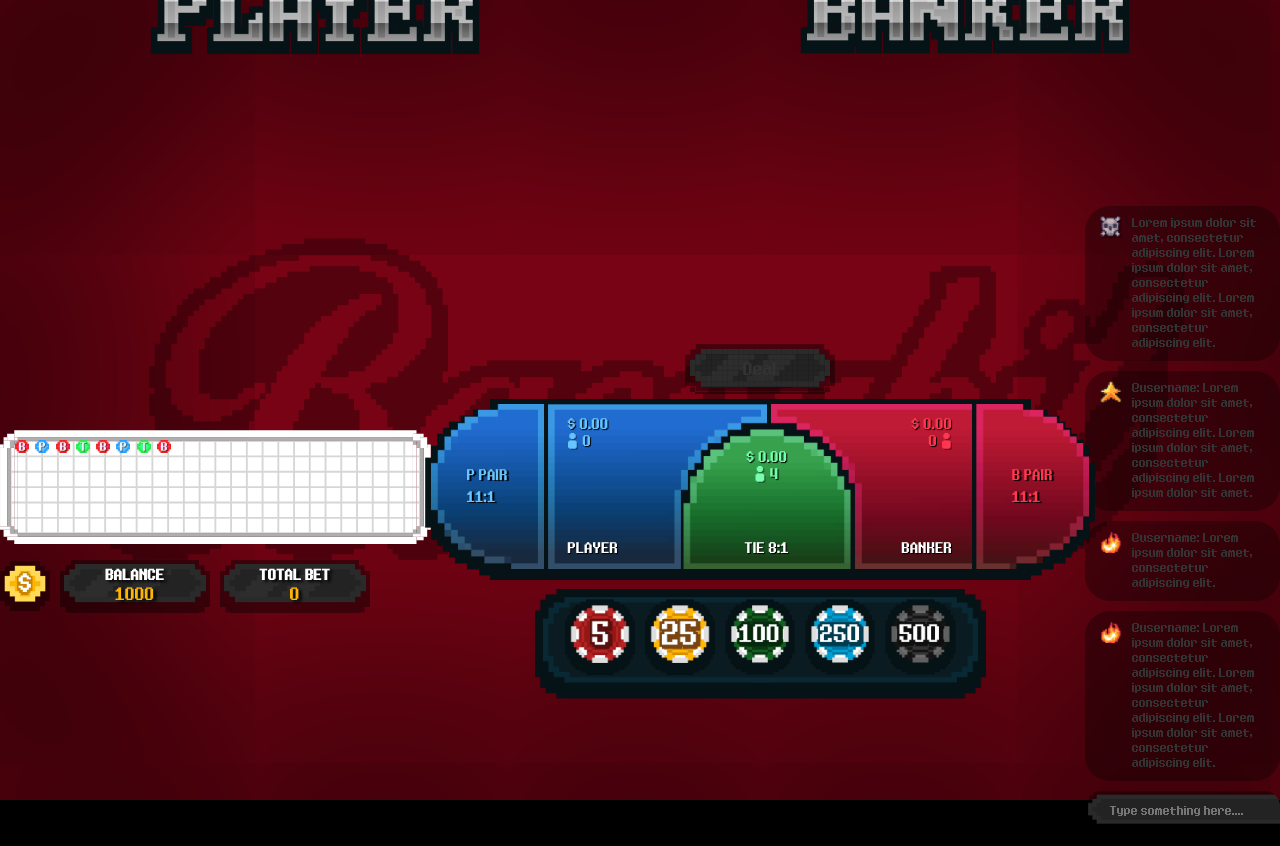
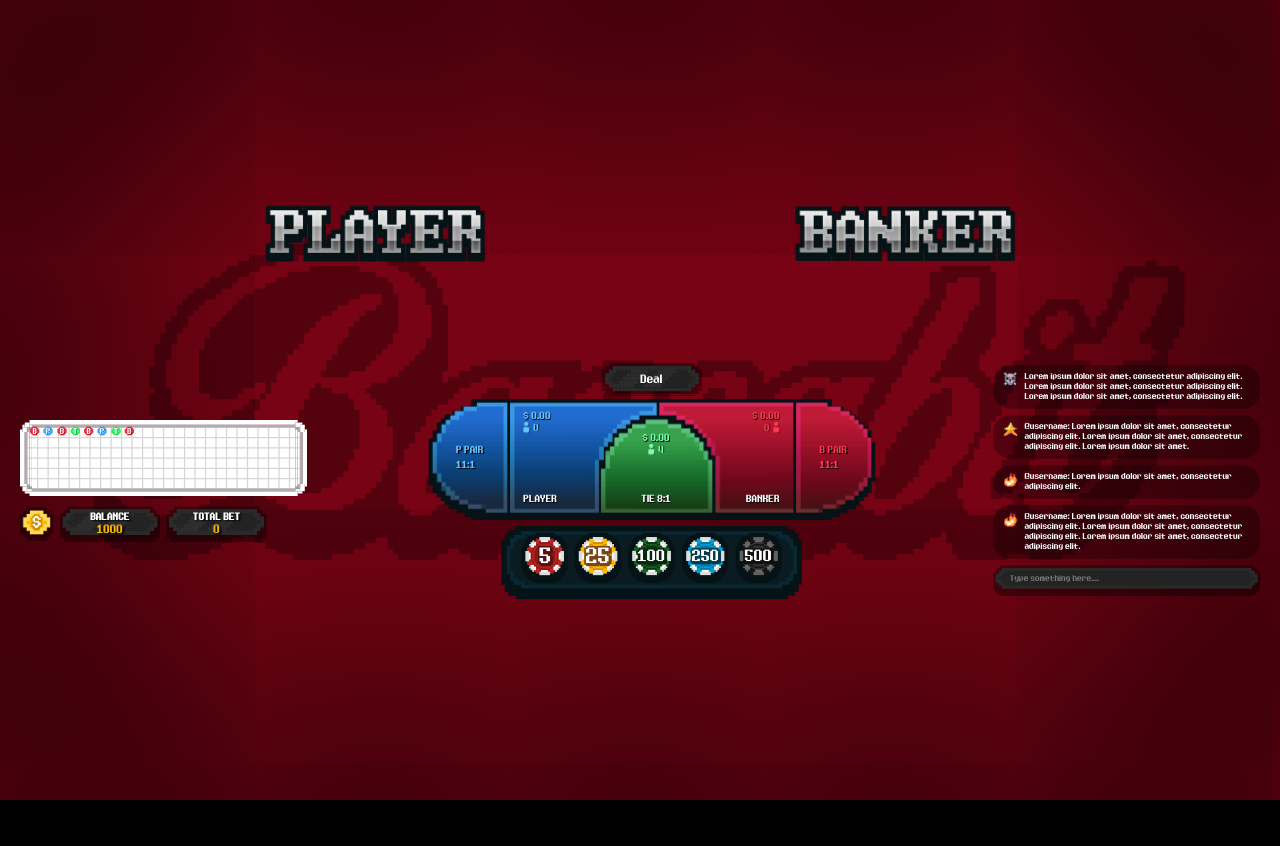
Before and after one commit to SWS-5007/Baccabit-UI_React, a React (Create React App) app: page / in a window 1280 px wide. After the commit the page ends 800 px from the top, so only its background shows below. Built offline with nearby package versions, Linux system fonts and the light colour scheme.

Commit message:
Upt: Updated some style

```diff
--- a/src/App.css
+++ b/src/App.css
@@ -14,6 +14,18 @@ body {
 @font-face {
   font-family: "Eight_Bit_Dragon";
   src: url(../public/assets/fonts/eight-bit-dragon.otf);
+}
+
+.app {
+  width: 100vw;
+  height: 100vh;
+  background-color: #770314 !important;
+  box-shadow: inset 0px 0px 400px 100px rgba(0, 0, 0, 0.65);
+  background: url(../src/assets/items/baccabit_1.png);
+  background-size: contain;
+  background-attachment: fixed;
+  background-position: center;
+  background-repeat: no-repeat;
 }
 
 .baccarat-view {
--- a/src/Components/NewBaccarat/Hooks/initialStates.jsx
+++ b/src/Components/NewBaccarat/Hooks/initialStates.jsx
@@ -76,6 +76,8 @@ export const initialBaccaratState = {
   bankerWinner: "",
   gameTied: "",
   scale: 1,
+  scaleX: 1,
+  scaleY: 1,
   translateX: 0,
   translateY: 0,
   player: [],
--- a/src/Components/NewBaccarat/index.jsx
+++ b/src/Components/NewBaccarat/index.jsx
@@ -26,28 +26,35 @@ export const NewBaccaratComponent = () => {
   const [baccaratState, setBaccaratState] = useState(initialBaccaratState);
   const GameRuleHook = useGameRuleHooks();
 
+  useEffect(() => {
     const handleWindowResize = () => {
       const { innerWidth, innerHeight } = window;
       // Set your desired scaling and translation values here
       const scale = Math.min(innerWidth / 1920, innerHeight / 1080);
+      const scaleX = innerWidth / 1920;
+      const scaleY = innerWidth / 1080;
       const translateX = (innerWidth - 1920 * scale) / 2;
       const translateY = (innerHeight - 1080 * scale) / 2;
+      console.log("Calculating the Scale", scaleX, scaleY);
 
       setBaccaratState((prev) => ({
         ...prev,
         scale: scale,
+        scaleX: scaleX,
+        scaleY: scaleY,
         translateX: translateX,
         translateY: translateY,
       }));
     };
 
-  // useEffect(() => {
-  //   window.addEventListener("resize", handleWindowResize);
+    handleWindowResize();
 
-  //   return () => {
-  //     window.removeEventListener("resize", handleWindowResize);
-  //   };
-  // }, []);
+    window.addEventListener("resize", handleWindowResize);
+
+    return () => {
+      window.removeEventListener("resize", handleWindowResize);
+    };
+  }, []);
 
   const handleSelectAmount = (type) => {
     const newType = getSelectAmount(type);
@@ -60,7 +67,6 @@ export const NewBaccaratComponent = () => {
 
   const getPlayerHands = (n) => {
     var playerhand = baccaratState.player;
-    console.log("2222222222", playerhand);
     var bankerhand = baccaratState.banker;
     var cardObj;
 
@@ -103,7 +109,6 @@ export const NewBaccaratComponent = () => {
   //=============Step 2=============
   const openAllCards = () => {
     const allOffset = cardOffsets;
-    console.log("11111111111", cardOffsets);
     var i = 0;
     for (var key in allOffset) {
       if (allOffset.hasOwnProperty(key)) {
@@ -278,13 +283,16 @@ export const NewBaccaratComponent = () => {
       <div
         id="newbaccarat"
         className="newbaccarat"
-        // style={{
-        //   position: "absolute",
-        //   top: "50%",
-        //   left: "50%",
-        //   transform: `${`scale(${scale}) translate(-50%, -50%)`}`,
-        // }}
+        style={{
+          // position: "absolute",
+          // top: "50%",
+          // left: "50%",
+          // transform: `${`scale(${baccaratState.scale}) translate(-50%, -50%)`}`,
+          transform: `${`scale(${baccaratState.scaleX})`}`,
+          // transform: `${`scale(${baccaratState.scaleX}, ${baccaratState.scaleY})`}`,
+        }}
       >
+        <div className="newbaccarat-view">
           <div id="chip-container"></div>
           <div className="newbaccarat-card-grid">
             <Player />
@@ -308,5 +316,6 @@ export const NewBaccaratComponent = () => {
           </div>
         </div>
       </div>
+    </div>
   );
 };
--- a/src/Components/NewBaccarat/styles.css
+++ b/src/Components/NewBaccarat/styles.css
@@ -1,22 +1,29 @@
 .newbaccarat-wrapper {
-  height: 100vh;
-  background-color: #770314 !important;
-  box-shadow: inset 0px 0px 400px 100px rgba(0, 0, 0, 0.65);
-  background: url(../../assets/items/baccabit_1.png);
-  background-size: contain;
-  background-attachment: fixed;
-  background-position: center;
-  background-repeat: no-repeat;
+  display: flex;
+  justify-content: center;
+  align-items: center;
 }
 
 .newbaccarat {
+  display: flex;
+  justify-content: center;
+  align-items: center;
+  position: relative;
+  min-width: 1920px;
+  padding: 0px 30px;
+  /* max-width: 1920px; */
+  /* max-height: 1080px; */
+}
+
+.newbaccarat-view {
   display: flex;
   flex-direction: column;
   justify-content: center;
   align-items: center;
   position: relative;
-  width: 100vw;
-  height: 100vh;
+  width: 100%;
+  min-height: 100vh;
+  color: #fff;
 }
 
 .newbaccarat-card-grid {
```
Lines whose indentation alone changed are shown as unchanged.
